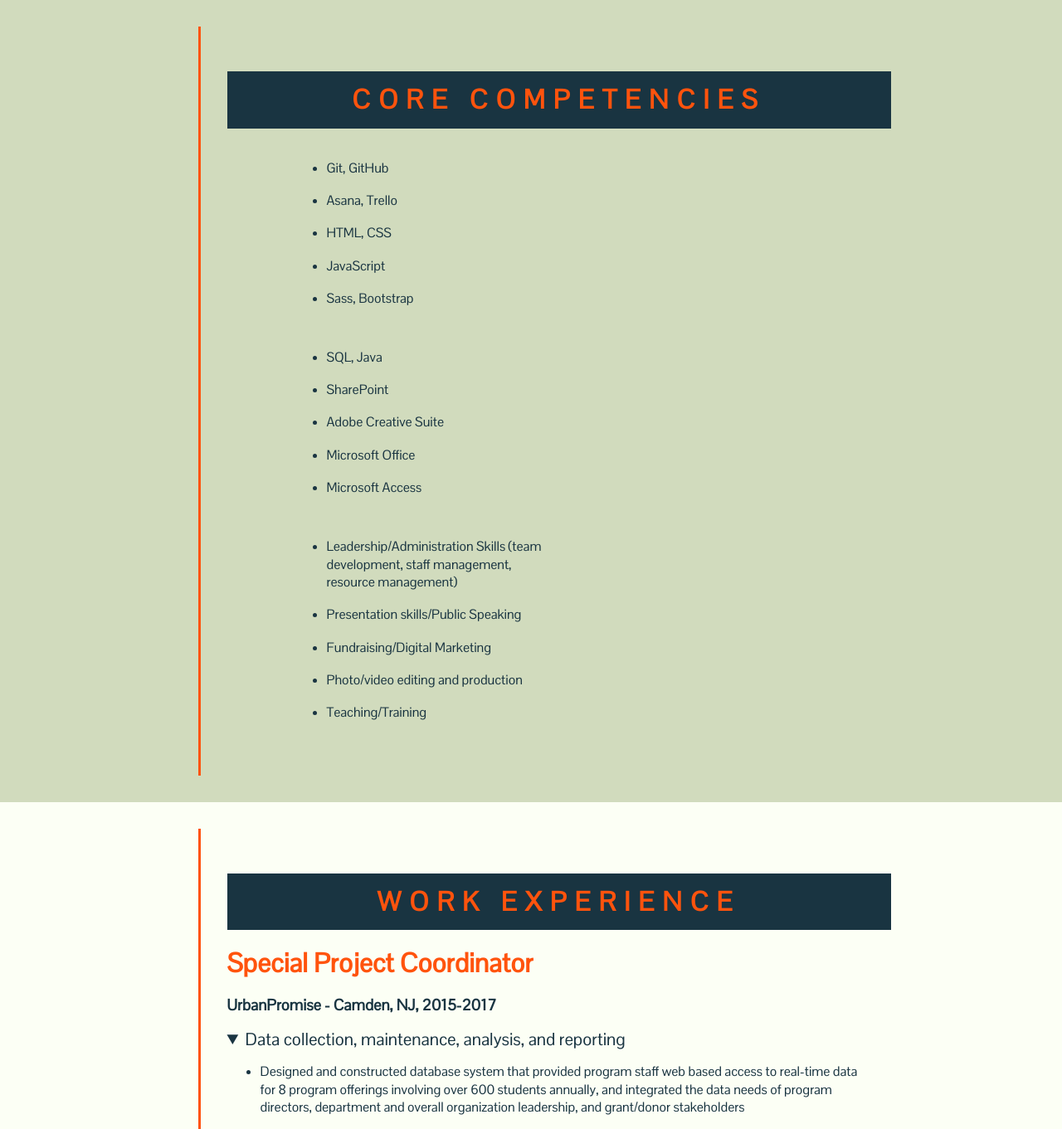
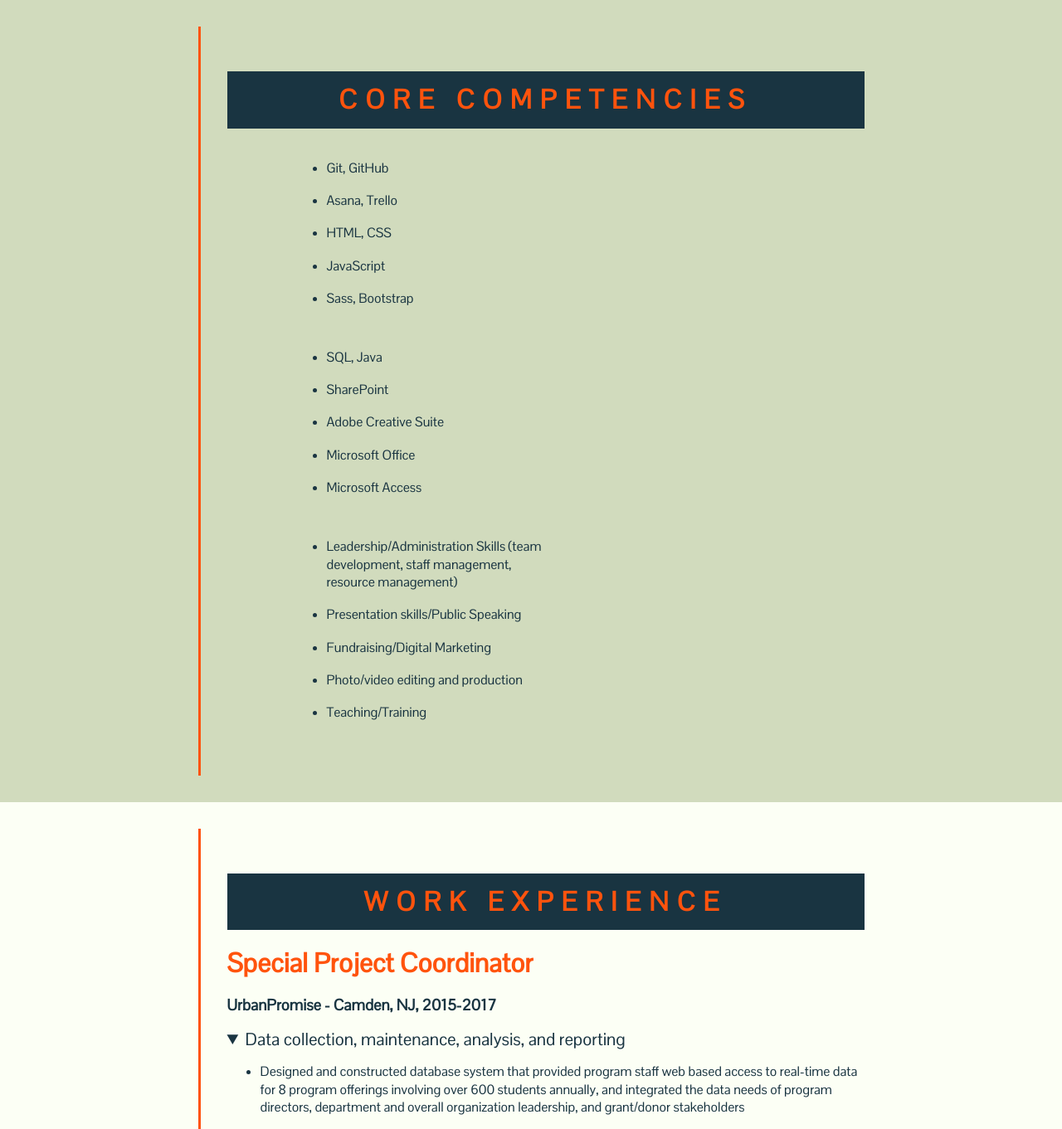
Before and after one commit to Briannewhall/Brian-Newhall, a PHP site: page /resume.html in a window 1280 px wide. Shown: the part 83-1444 px from the top of the page at 83% size. Run offline with PHP 8.4, Linux system fonts and the light colour scheme.

Commit message:
correct edge problem on home page

```diff
--- a/styles.css
+++ b/styles.css
@@ -29,6 +29,9 @@ nav a{
 	font-size: .8em;
 	background-color:#193441;
 
+}
+body{
+	width: 100%;
 }
 h1{
 	color:#ff530d;
@@ -87,6 +90,7 @@ footer{
 	background-color: #193441;
 	padding-bottom: 1em;
 	padding-top:2em;
+
 }
 .section{
 	display:inline-flex;
@@ -94,10 +98,11 @@ footer{
 	align-self: center;
 	flex-wrap: wrap;
 	padding: 2em 0em;
+
 }
 .darksection{
 	background-color: #D1DBBD;
-	width: 100%;
+
 }
 
 .flexWide{
@@ -134,7 +139,7 @@ footer{
 	text-transform: uppercase;
 	background-color: #193441;
 	padding: .5em;
-	width: 100%;
+
 }
 .photo{
 	padding: 6em;
```
